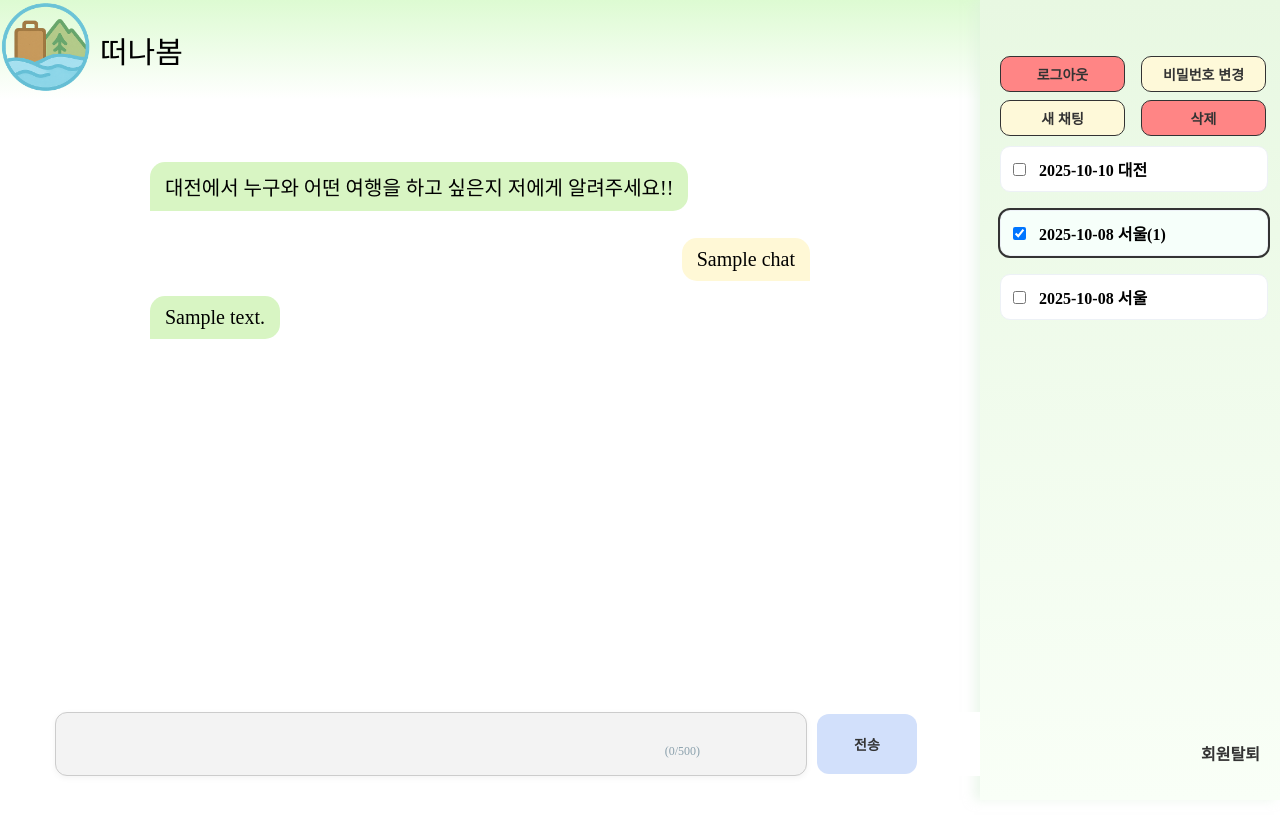
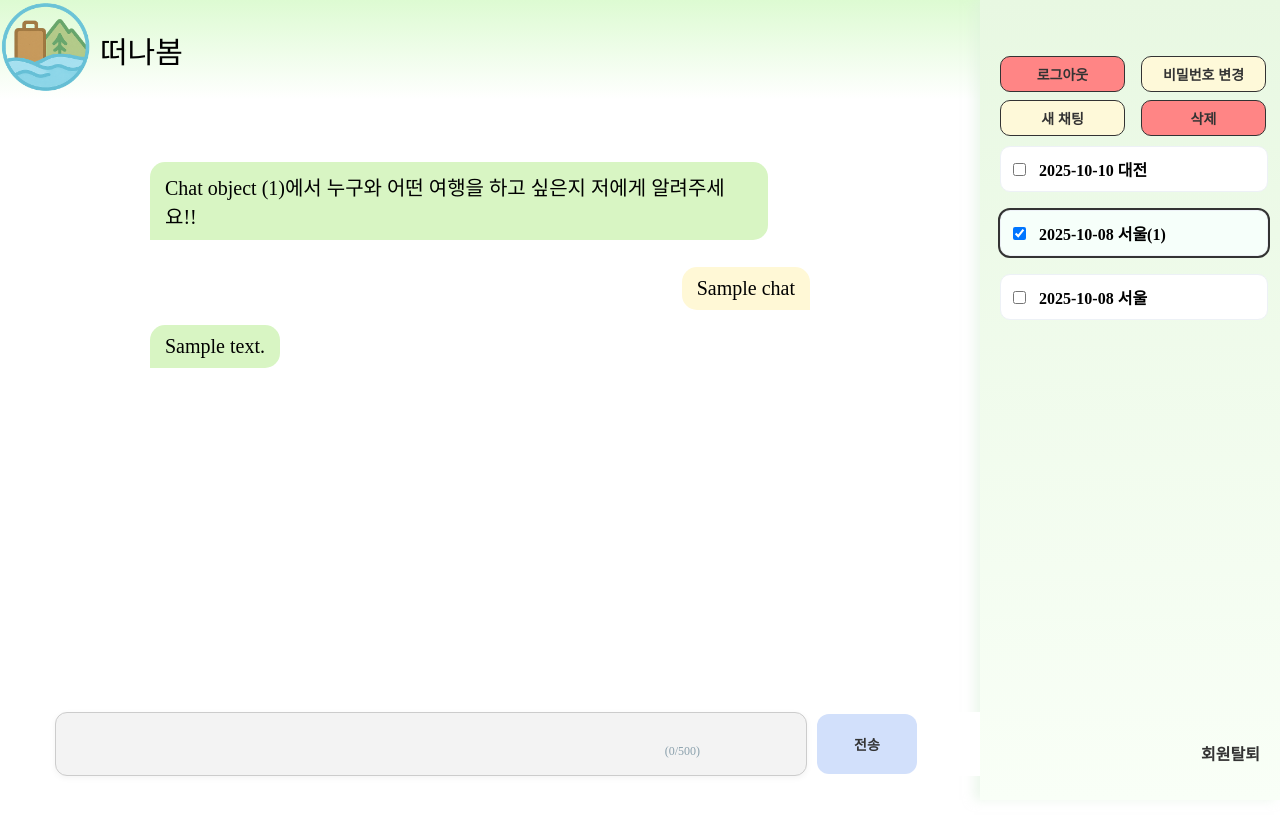
Before and after one commit to SKNETWORKS-FAMILY-AICAMP/SKN17-4th-3Team, a Django app: template templates/chat/chat.html in a window 1280 px wide. Run offline with Django 5.2, Linux system fonts and the light colour scheme; tables that the repository leaves empty hold one stand-in row (values such as "Sample post"); the template is opened without the code that fills it: values that come from a table or form of the project are taken from there, most other values are stand-ins (such as "Sample title", 1, 10 or a date in 2020); data that the repository does not hold is empty.

Commit message:
[feat] chat 수정

```diff
--- a/chat/views.py
+++ b/chat/views.py
@@ -26,7 +26,7 @@ def chat_main(request):
     for c in chat:
         print(c['question'])
         print(c['answer'])
-    return render(request, 'chat/chat.html')
+    return render(request, 'chat/chat.html', {'chat': chat, 'region': region.area})
 
 @login_required
 def withdraw_view(request):
--- a/templates/chat/chat.html
+++ b/templates/chat/chat.html
@@ -16,7 +16,7 @@
 <div class="chat-container">
     <!-- 챗봇 메시지 -->
     <div class="bot-message">
-        <div class="message-bubble bot">대전에서 누구와 어떤 여행을 하고 싶은지 저에게 알려주세요!!</div>
+        <div class="message-bubble bot">{{ region }}에서 누구와 어떤 여행을 하고 싶은지 저에게 알려주세요!!</div>
     </div>
 
   <!-- 사용자 메시지 -->
```
